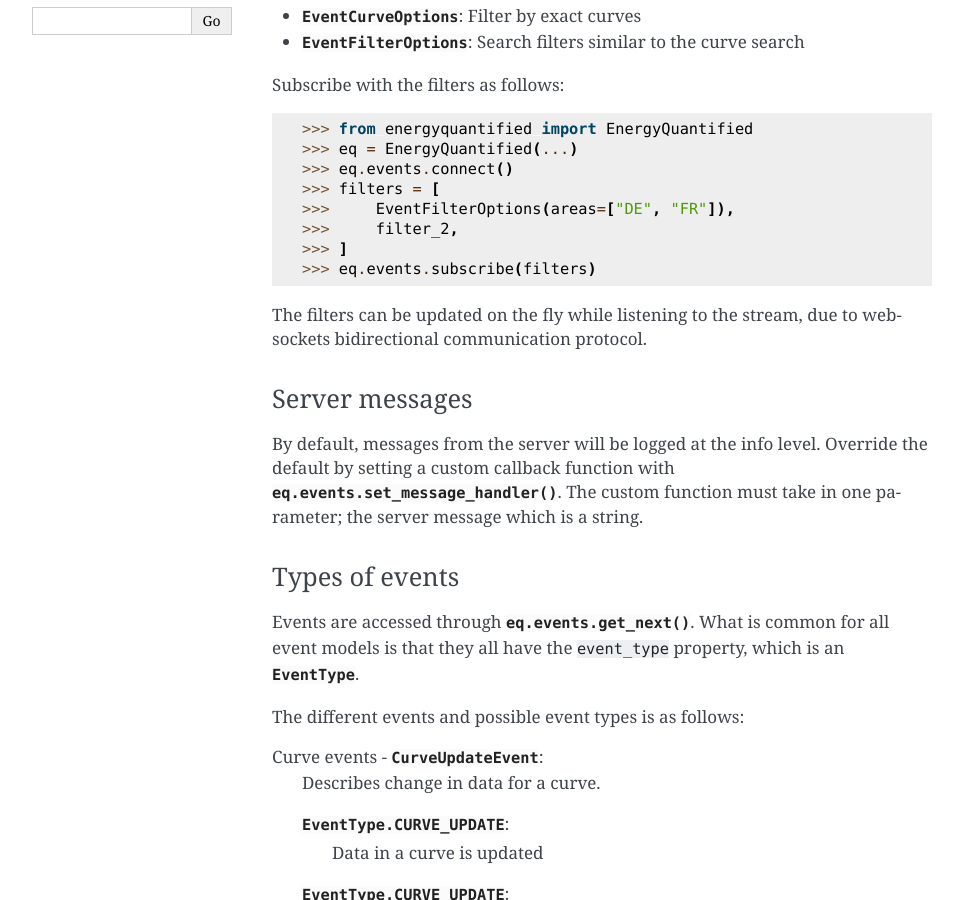
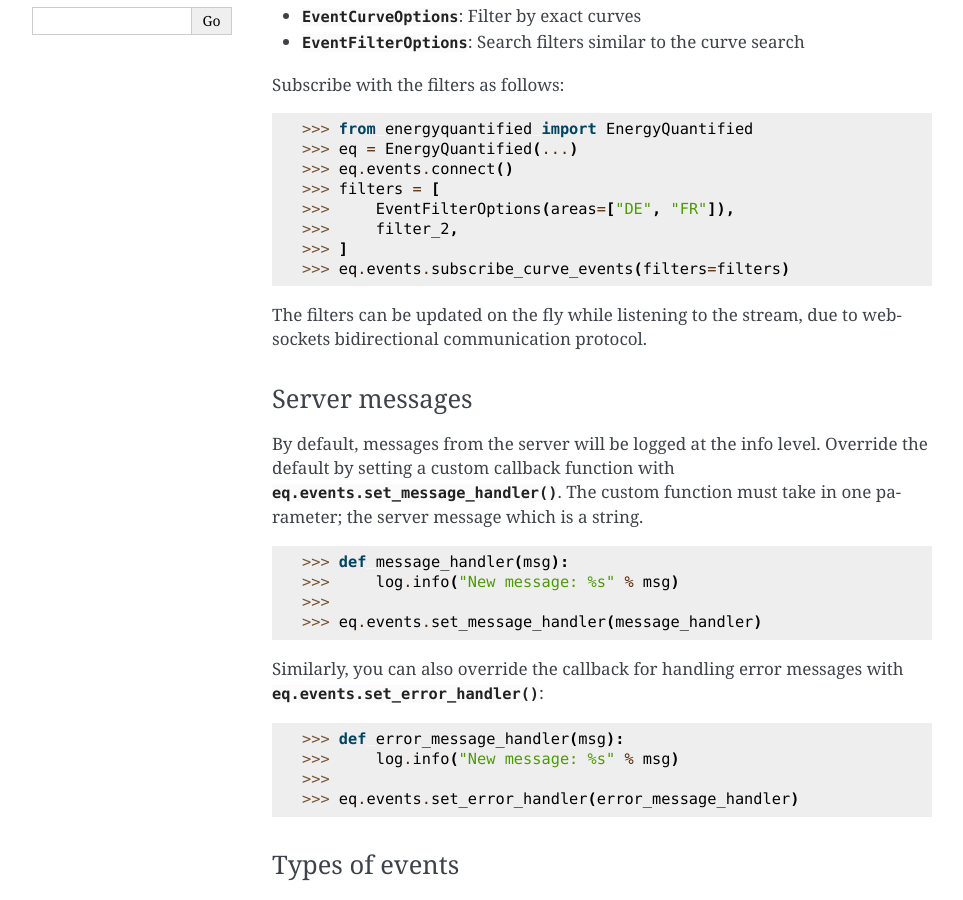
Before and after one commit to energyquantified/eq-python-client, a Sphinx documentation site: the page built from docs/userguide/curve-events.rst, in a window 1280 px wide and 900 px high, scrolled down 1214 px. Shown: the whole window, without its empty margins (148-1111 px from the left). Built offline with Sphinx 7.4.7, drawn with Linux system fonts in a browser that asks for light colours.

Commit message:
Add documentation for msg handlers

```diff
--- a/docs/userguide/curve-events.rst
+++ b/docs/userguide/curve-events.rst
@@ -66,7 +66,7 @@ Subscribe with the filters as follows:
     >>>     EventFilterOptions(areas=["DE", "FR"]),
     >>>     filter_2,
     >>> ]
-    >>> eq.events.subscribe(filters)
+    >>> eq.events.subscribe_curve_events(filters=filters)
 
 The filters can be updated on the fly while listening to the stream, due to websockets
 bidirectional communication protocol.
@@ -79,6 +79,19 @@ By default, messages from the server will be logged at the info level. Override
 setting a custom callback function with
 :py:meth:`eq.events.set_message_handler() <energyquantified.api.CurveUpdateEventAPI.set_message_handler>`.
 The custom function must take in one parameter; the server message which is a string.
+
+    >>> def message_handler(msg):
+    >>>     log.info("New message: %s" % msg)
+    >>>
+    >>> eq.events.set_message_handler(message_handler)
+
+Similarly, you can also override the callback for handling error messages with
+:py:meth:`eq.events.set_error_handler() <energyquantified.api.CurveUpdateEventAPI.set_error_handler>`:
+
+    >>> def error_message_handler(msg):
+    >>>     log.info("New message: %s" % msg)
+    >>>
+    >>> eq.events.set_error_handler(error_message_handler)
 
 
 Types of events
```
